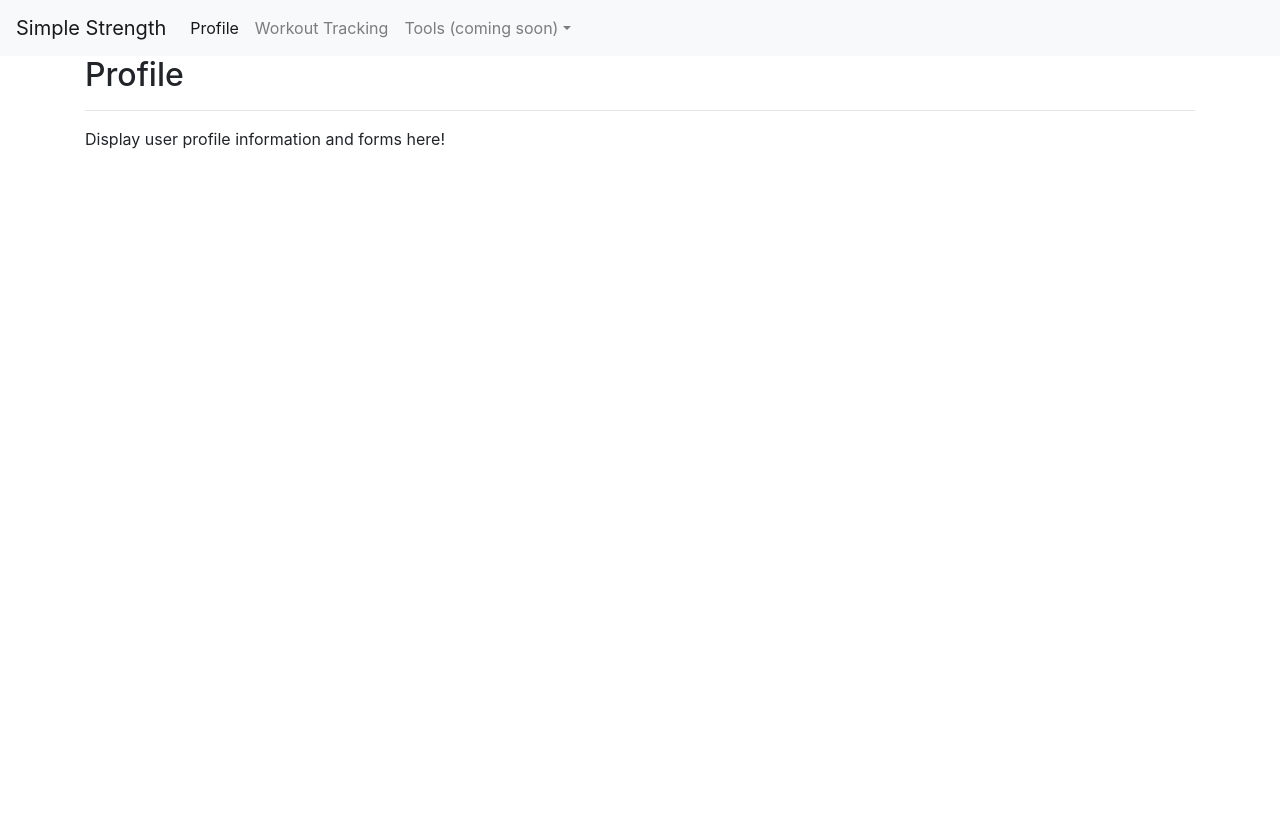
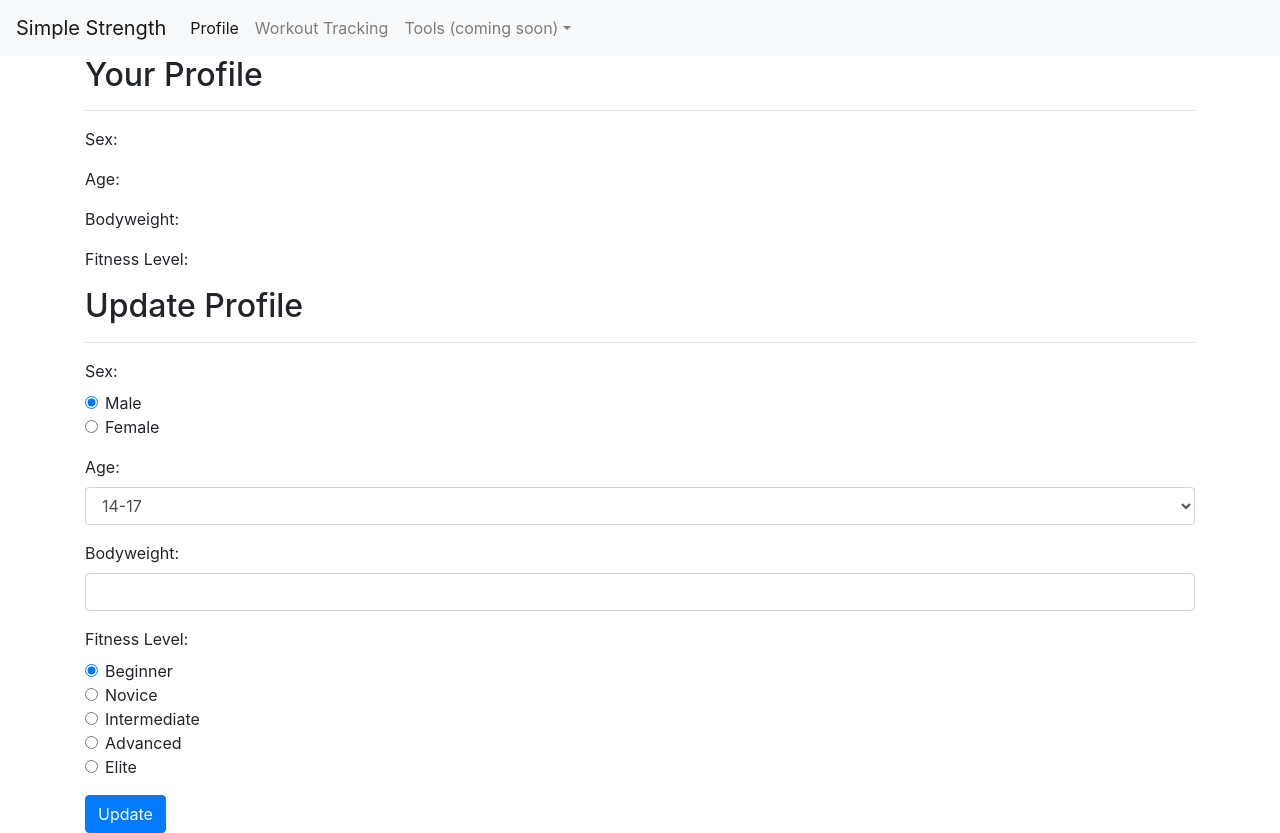
Before and after one commit to dereklcarnley/SimpleStrength-UI, a plain HTML site: page profile.html in a window 1280 px wide. Before the commit the page ends 800 px from the top, so only its background shows below. Drawn offline with nearby package versions, Linux system fonts and the light colour scheme.

Commit message:
Update profile.html

```diff
--- a/profile.html
+++ b/profile.html
@@ -37,18 +37,81 @@
     </nav>
 
     <div class="container">
+        <h2>Your Profile</h2>
+        <hr class="solid">
         <div class="row">
             <div class="col">
-                <h2>Profile</h2>
-                <hr class="solid">
+                <p>Sex: </p>
+                <p>Age: </p>
+                <p>Bodyweight: </p>
+                <p>Fitness Level: </p>
             </div>
         </div>
     </div>
 
     <div class="container">
+        <h2>Update Profile</h2>
+        <hr class="solid">
+
         <div class="row">
             <div class="col">
-                Display user profile information and forms here!
+                <form>
+                    <div class="form-group">
+                        <label for="sex">Sex: </label>
+                        <div class="form-check">
+                            <input class="form-check-input" type="radio" name="sex" id="male" value="male" checked="checked">
+                            <label class="form-check-label" for="male">Male</label>
+                        </div>
+                        <div class="form-check">
+                            <input class="form-check-input" type="radio" name="sex" id="female" value="male">
+                            <label class="form-check-label" for="female">Female</label>
+                        </div>
+                    </div>
+
+                    <div class="form-group">
+                        <label for="age">Age: </label>
+                        <select class="form-control" id="age">
+                            <option>14-17</option>
+                            <option>18-23</option>
+                            <option>24-39</option>
+                            <option>40-49</option>
+                            <option>50-59</option>
+                            <option>60-69</option>
+                            <option>70-79</option>
+                            <option>80-89</option>
+                        </select>
+                    </div>
+
+                    <div class="form-group">
+                        <label for="bodyweight">Bodyweight: </label>
+                        <input type="number" class="form-control" id="bodyweight" min="100" max="310">
+                    </div>
+
+                    <div class="form-group">
+                        <label for="fitnesslevel">Fitness Level: </label>
+                        <div class="form-check">
+                            <input class="form-check-input" type="radio" name="fitnesslevel" id="beginner" value="beginner" checked="checked">
+                            <label class="form-check-label" for="beginner">Beginner</label>
+                        </div>
+                        <div class="form-check">
+                            <input class="form-check-input" type="radio" name="fitnesslevel" id="novice" value="novice">
+                            <label class="form-check-label" for="novice">Novice</label>
+                        </div>
+                        <div class="form-check">
+                            <input class="form-check-input" type="radio" name="fitnesslevel" id="intermediate" value="intermediate">
+                            <label class="form-check-label" for="intermediate">Intermediate</label>
+                        </div>
+                        <div class="form-check">
+                            <input class="form-check-input" type="radio" name="fitnesslevel" id="advanced" value="advanced">
+                            <label class="form-check-label" for="advanced">Advanced</label>
+                        </div>
+                        <div class="form-check">
+                            <input class="form-check-input" type="radio" name="fitnesslevel" id="elite" value="elite">
+                            <label class="form-check-label" for="elite">Elite</label>
+                        </div>
+                    </div>
+                    <button type="submit" class="btn btn-primary">Update</button>
+                </form>
             </div>
         </div>
     </div>
```
